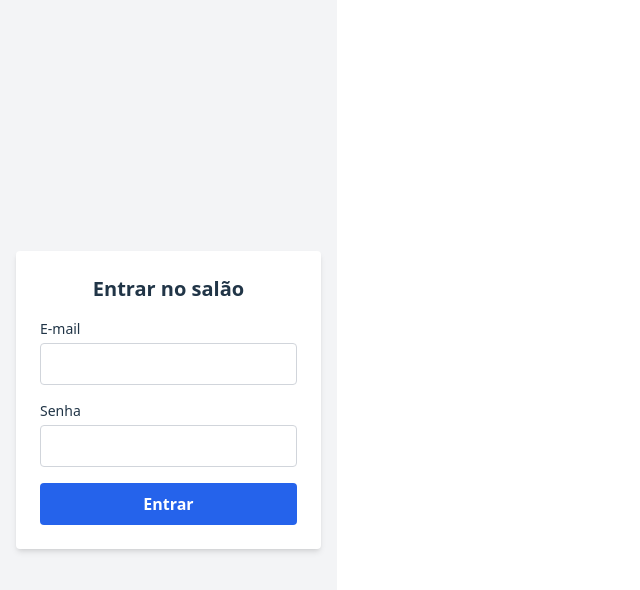
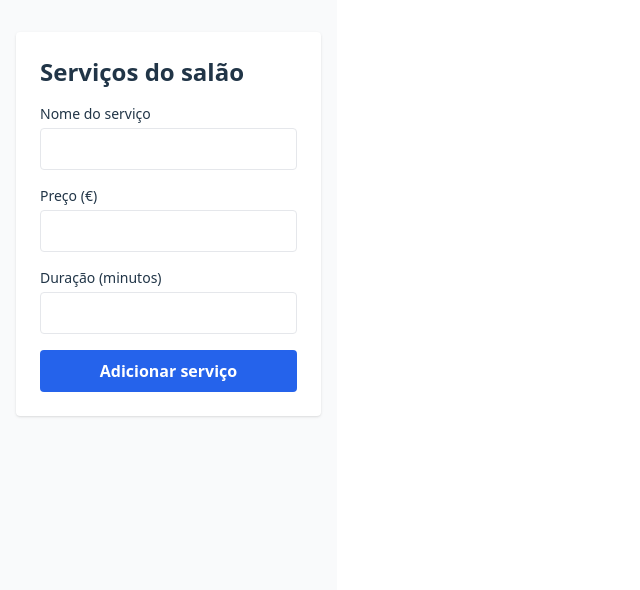
Before and after one commit to CriativoDevs/salonix-frontend-web, a React (Vite) app in the folder salonix-frontend-web/: page /services in a window 1280 px wide. Before the commit this address led to /login. Shown: the top 590 px of the page, without its empty margins (0-640 px from the left). Built offline with nearby package versions, Linux system fonts and the light colour scheme.

Commit message:
FEW: 05 - Services - Tela de cadastro de serviços #5

```diff
--- /dev/null
+++ b/salonix-frontend-web/src/components/ServiceForm.jsx
@@ -0,0 +1,75 @@
+import { useState } from 'react';
+import { useTranslation } from 'react-i18next';
+
+function ServiceForm({ onAdd }) {
+  const { t } = useTranslation();
+  const [form, setForm] = useState({ name: '', price: '', duration: '' });
+  const [errors, setErrors] = useState({});
+
+  const validate = () => {
+    const newErrors = {};
+    if (!form.name) newErrors.name = t('services.errors.name_required');
+    if (!form.price || isNaN(form.price))
+      newErrors.price = t('services.errors.price_invalid');
+    if (!form.duration || isNaN(form.duration))
+      newErrors.duration = t('services.errors.duration_invalid');
+    setErrors(newErrors);
+    return Object.keys(newErrors).length === 0;
+  };
+
+  const handleSubmit = (e) => {
+    e.preventDefault();
+    if (!validate()) return;
+    onAdd({ ...form, id: Date.now() });
+    setForm({ name: '', price: '', duration: '' });
+    setErrors({});
+  };
+
+  return (
+    <form onSubmit={handleSubmit} className="space-y-4">
+      <div>
+        <label className="block text-sm mb-1">{t('services.name')}</label>
+        <input
+          type="text"
+          value={form.name}
+          onChange={(e) => setForm({ ...form, name: e.target.value })}
+          className="w-full border px-3 py-2 rounded"
+        />
+        {errors.name && <p className="text-sm text-red-500">{errors.name}</p>}
+      </div>
+
+      <div>
+        <label className="block text-sm mb-1">{t('services.price')}</label>
+        <input
+          type="number"
+          value={form.price}
+          onChange={(e) => setForm({ ...form, price: e.target.value })}
+          className="w-full border px-3 py-2 rounded"
+        />
+        {errors.price && <p className="text-sm text-red-500">{errors.price}</p>}
+      </div>
+
+      <div>
+        <label className="block text-sm mb-1">{t('services.duration')}</label>
+        <input
+          type="number"
+          value={form.duration}
+          onChange={(e) => setForm({ ...form, duration: e.target.value })}
+          className="w-full border px-3 py-2 rounded"
+        />
+        {errors.duration && (
+          <p className="text-sm text-red-500">{errors.duration}</p>
+        )}
+      </div>
+
+      <button
+        type="submit"
+        className="w-full bg-blue-600 hover:bg-blue-700 text-white font-semibold py-2 rounded"
+      >
+        {t('services.submit')}
+      </button>
+    </form>
+  );
+}
+
+export default ServiceForm;
--- a/salonix-frontend-web/src/contexts/AuthContext.jsx
+++ b/salonix-frontend-web/src/contexts/AuthContext.jsx
@@ -1,6 +1,6 @@
 import { AuthContext } from './AuthContextInstance';
 
 export const AuthProvider = ({ children }) => {
-  const auth = { isAuthenticated: false };
+  const auth = { isAuthenticated: true };
   return <AuthContext.Provider value={auth}>{children}</AuthContext.Provider>;
 };
--- a/salonix-frontend-web/src/i18n/locales/en.json
+++ b/salonix-frontend-web/src/i18n/locales/en.json
@@ -13,5 +13,17 @@
   },
   "dashboard": {
     "welcome": "Welcome to the salon dashboard!"
+  },
+  "services": {
+    "title": "Salon services",
+    "name": "Service name",
+    "price": "Price (€)",
+    "duration": "Duration (minutes)",
+    "submit": "Add service",
+    "errors": {
+      "name_required": "Service name is required.",
+      "price_invalid": "Enter a valid price.",
+      "duration_invalid": "Enter a valid duration."
+    }
   }
 }
--- a/salonix-frontend-web/src/i18n/locales/pt.json
+++ b/salonix-frontend-web/src/i18n/locales/pt.json
@@ -13,5 +13,17 @@
   },
   "dashboard": {
     "welcome": "Bem-vindo ao painel do salão!"
+  },
+  "services": {
+    "title": "Serviços do salão",
+    "name": "Nome do serviço",
+    "price": "Preço (€)",
+    "duration": "Duração (minutos)",
+    "submit": "Adicionar serviço",
+    "errors": {
+      "name_required": "O nome do serviço é obrigatório.",
+      "price_invalid": "Informe um preço válido.",
+      "duration_invalid": "Informe uma duração válida."
+    }
   }
 }
--- /dev/null
+++ b/salonix-frontend-web/src/pages/Services.jsx
@@ -0,0 +1,39 @@
+import { useState } from 'react';
+import { useTranslation } from 'react-i18next';
+import ServiceForm from '../components/ServiceForm';
+
+function Services() {
+  const { t } = useTranslation();
+  const [services, setServices] = useState([]);
+
+  const handleAddService = (newService) => {
+    setServices([newService, ...services]);
+  };
+
+  return (
+    <div className="min-h-screen px-4 py-8 bg-gray-50">
+      <div className="max-w-xl mx-auto bg-white p-6 rounded shadow">
+        <h1 className="text-2xl font-bold mb-4">{t('services.title')}</h1>
+        <ServiceForm onAdd={handleAddService} />
+
+        {services.length > 0 && (
+          <ul className="mt-6 space-y-2">
+            {services.map((service) => (
+              <li
+                key={service.id}
+                className="border rounded px-4 py-2 bg-gray-100 flex justify-between"
+              >
+                <span>{service.name}</span>
+                <span>
+                  €{service.price} · {service.duration}min
+                </span>
+              </li>
+            ))}
+          </ul>
+        )}
+      </div>
+    </div>
+  );
+}
+
+export default Services;
--- a/salonix-frontend-web/src/routes/Router.jsx
+++ b/salonix-frontend-web/src/routes/Router.jsx
@@ -2,6 +2,7 @@
 import PrivateRoute from './PrivateRoute';
 import Dashboard from '../pages/Dashboard';
 import Login from '../pages/Login';
+import Services from '../pages/Services';
 
 function Router() {
   return (
@@ -16,6 +17,14 @@
         }
       />
       {/* Redirecionamento padrão */}
+      <Route
+        path="/services"
+        element={
+          <PrivateRoute>
+            <Services />
+          </PrivateRoute>
+        }
+      />
       <Route path="*" element={<Navigate to="/login" replace />} />
     </Routes>
   );
```
